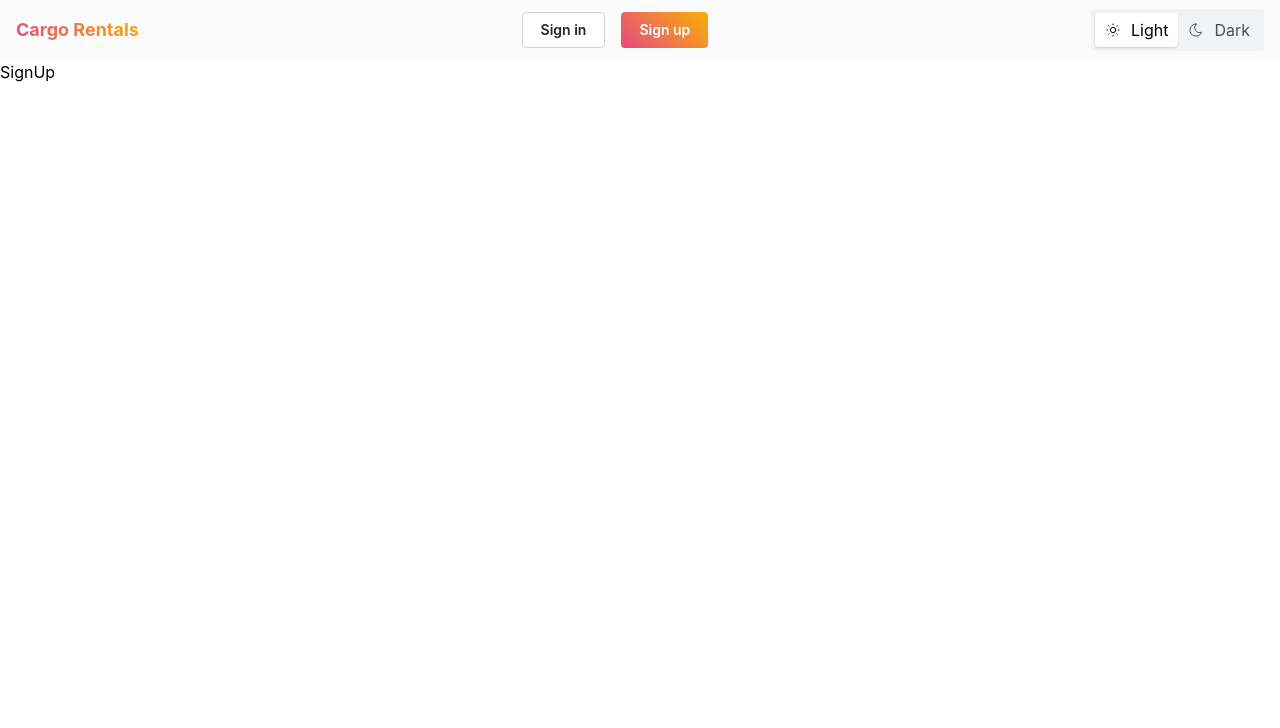
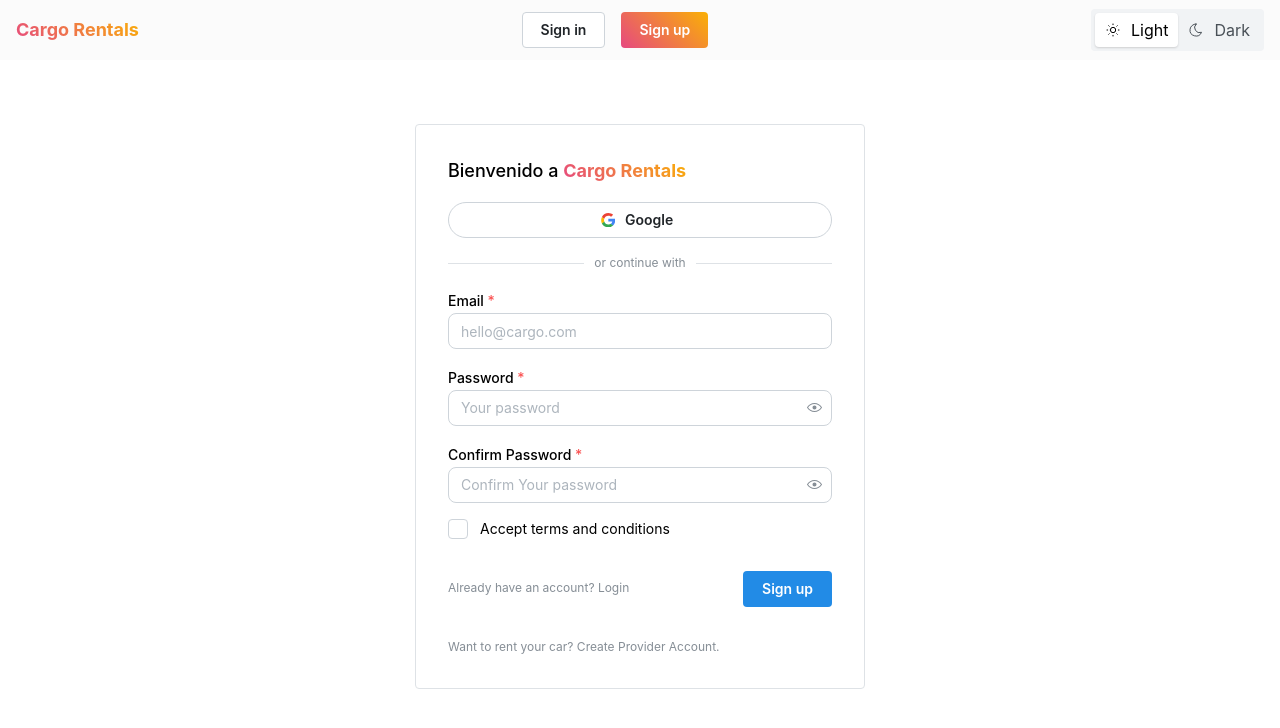
Before and after one commit to fmoraless/cargo-rentals, a Next.js app: page /signup in a window 1280 px wide. Shown: the top 728 px of the page. Built offline with nearby package versions, Linux system fonts and the light colour scheme.

Commit message:
feat: agregar componentes y páginas de autenticación, incluyendo Login, Signup y alertas de verificación

```diff
--- a/src/app/signup/page.tsx
+++ b/src/app/signup/page.tsx
@@ -1,7 +1,8 @@
 import React from "react";
+import { Signup } from "../../features/Auth/Signup";
 
 const SignUp = () => {
-  return <div>SignUp</div>;
+  return <><Signup /></>;
 };
 
 export default SignUp;
--- a/src/features/Auth/Login.tsx
+++ b/src/features/Auth/Login.tsx
@@ -56,7 +56,7 @@ export function Login(props: PaperProps) {
             />
           </Stack>
 
-          <Group justify="apart" mt="xl">
+          <Group justify="space-between" mt="xl">
             <Anchor
               component={Link}
               href="/signup"
--- a/src/features/Auth/Signup.tsx
+++ b/src/features/Auth/Signup.tsx
@@ -20,9 +20,16 @@ export function Signup() {
   return (
     <>
       <Box px="md" py="xl">
-        <Paper className={classes.formPaper} withBorder>
+        <Paper maw="450px"
+        radius="sm"
+        w="100%"
+        p="xl"
+        my="xl"
+        mx="auto"
+        className={classes.formPaper}
+        withBorder>
           <Text size="lg" fw={500}>
-            Welcome to <Logo />
+          Bienvenido a <Logo />
           </Text>
           <GoogleButton />
           <Divider label="or continue with" labelPosition="center" my="md" />
@@ -49,7 +56,7 @@ export function Signup() {
               <Checkbox label="Accept terms and conditions" />
             </Stack>
 
-            <Group justify="apart" mt="xl">
+            <Group justify="space-between" mt="xl">
               <Anchor
                 component={Link}
                 href="/login"
```
Also changed, not shown: src/features/Auth/Verified.tsx (added, +23 -0 lines).
